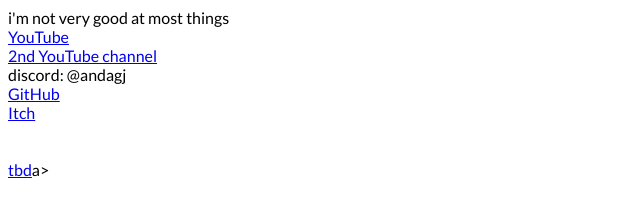
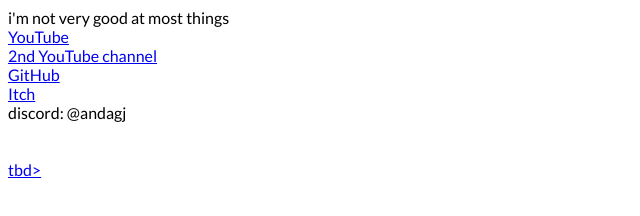
Before and after one commit to jebkerman64/jebkerman64.github.io, a plain HTML site: page index.html in a window 1280 px wide. Shown: the whole page, without its empty margins (0-640 px from the left). Drawn offline with Linux system fonts and the light colour scheme.

Commit message:
Update index.html

```diff
--- a/index.html
+++ b/index.html
@@ -74,11 +74,11 @@ i'm not very good at most things</br>
 
 <a href="https://www.youtube.com/@blendergarbage">YouTube</a></br>
 <a href="https://www.youtube.com/@JebediahKerman-official">2nd YouTube channel</a></br>
-discord: @andagj</br>
 <a href="https://github.com/jebkerman64">GitHub</a></br>
 <a href="https://incompetentgames.itch.io/">Itch</a></br>
+discord: @andagj</br>
 </br></br>
-	<a href="/extra.html">tbd</a>a>
+	<a href="/extra.html">tbd></a>
 </body>
 
 </html>
```
